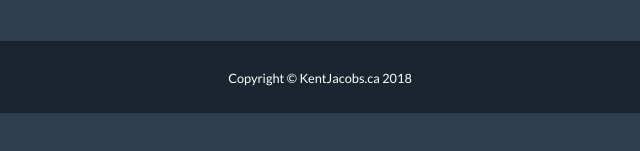
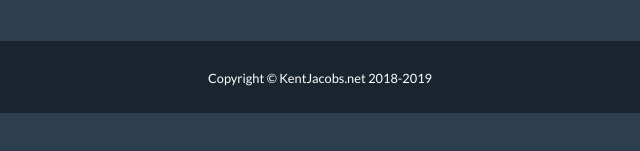
Before and after one commit to ktjaco/kentjacobs.net, a plain HTML site: page index.html in a window 1280 px wide. Shown: the part 2444-2595 px from the top of the page, 320-960 px from the left. Drawn offline with Linux system fonts and the light colour scheme.

Commit message:
Update index.html

```diff
--- a/index.html
+++ b/index.html
@@ -220,7 +220,7 @@
     <footer class="footer text-center">
       <div class="copyright py-4 text-center text-white">
         <div class="container">
-          <small>Copyright &copy; KentJacobs.ca 2018</small>
+          <small>Copyright &copy; KentJacobs.net 2018-<script>document.write(new Date().getFullYear())</script></small>
         </div>
       </div>
     </footer>
```
